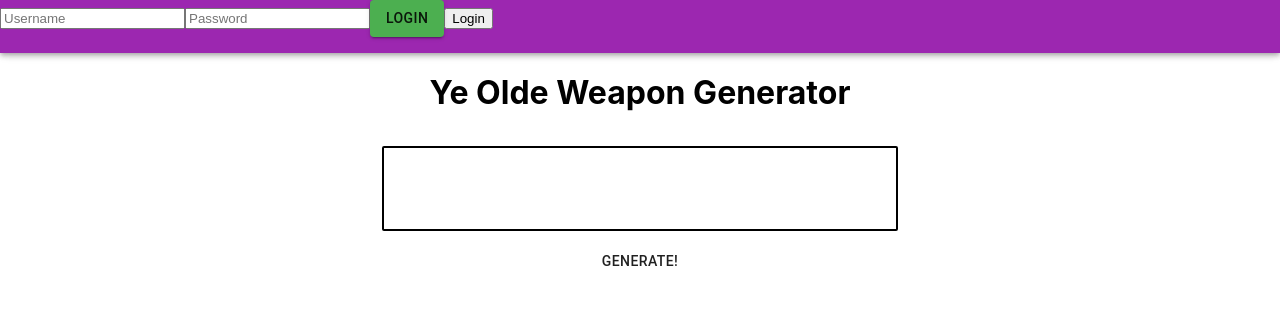
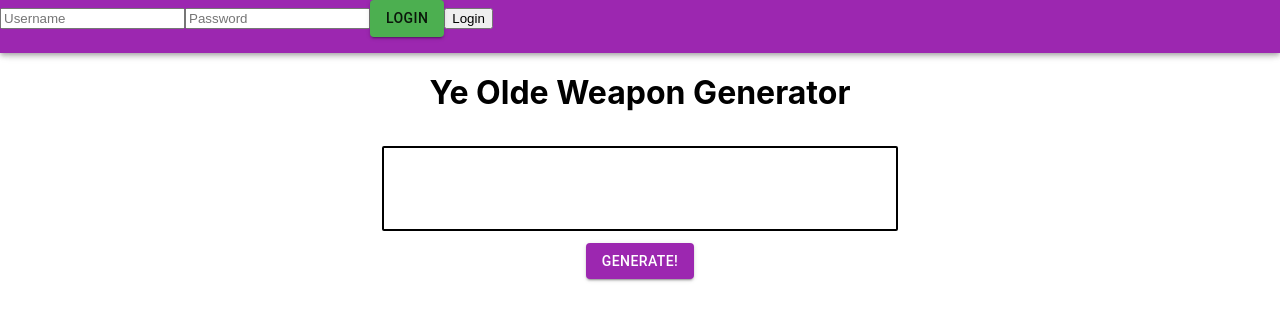
Before and after one commit to zheckert/legendary-weapon-generator, a React (Create React App) app in the folder client/: page / in a window 1280 px wide. Shown: the top 320 px of the page. Built offline with nearby package versions, Linux system fonts and the light colour scheme.

Commit message:
styled button on main page. Next- navbar needs to be fixed, content needs to be properly centered, need to pick some colors that aren't horrendous

```diff
--- a/client/src/components/Public.js
+++ b/client/src/components/Public.js
@@ -10,12 +10,16 @@ export const Public = () => {
             <div>
                 <h1>Ye Olde Weapon Generator</h1>
             </div>
-            <div className="weaponDisplay">
-                {weapon}
+            {/* <div className="contentCenterer"> */}
+            <div>
+                <div className="weaponDisplay">
+                    {weapon}
+                </div>
+                <div className="weaponDisplay2">
+                    <Button variant="contained" color="primary" onClick={() => generator()}>Generate!</Button>
+                </div>
             </div>
-            <div>
-                <Button onClick={() => generator()}>Generate!</Button>
-            </div>
+
             {/* This will be used when I integrate the project with an api!!!<div>
                 <button>Feeling crazy?</button>
             </div> */}
--- a/client/src/index.css
+++ b/client/src/index.css
@@ -23,6 +23,12 @@ code {
   width: 500px;
   margin: 12px;
   padding: 6px;
+}
+.weaponDisplay2 {
+  display: flex;
+  justify-content: center;
+  align-items: center;
+  font-size: larger;
 }
 
 .headerClass {
@@ -51,6 +57,14 @@ code {
   flex-direction: column;
 }
 
+.contentCenterer {
+  position: absolute;
+  top: 50%;
+  left: 50%;
+  transform: translate(-50%, -50%);
+  padding: 20px;
+}
+
 @media screen and (max-width: 768px){
   .weaponDisplay {
     display: flex;
```
Also changed, not shown: 1 other file (tests, documents, lock files or other folders).
